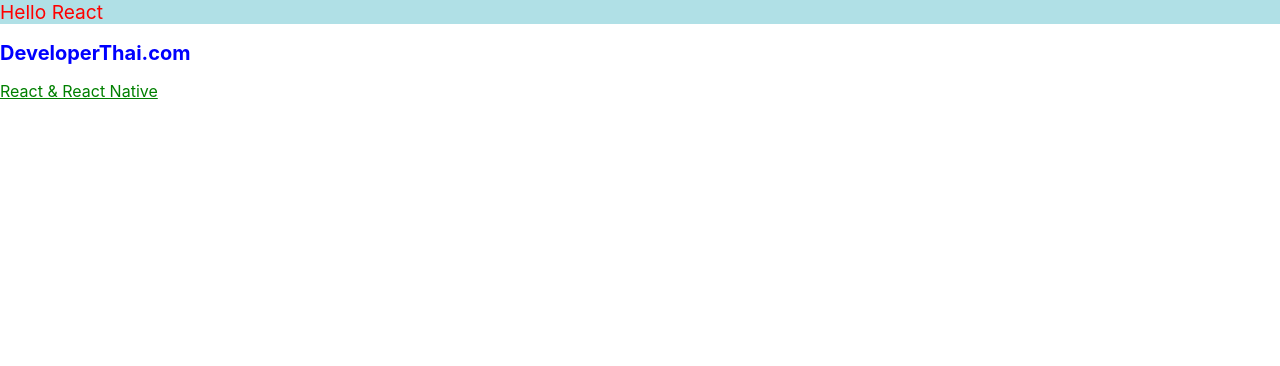
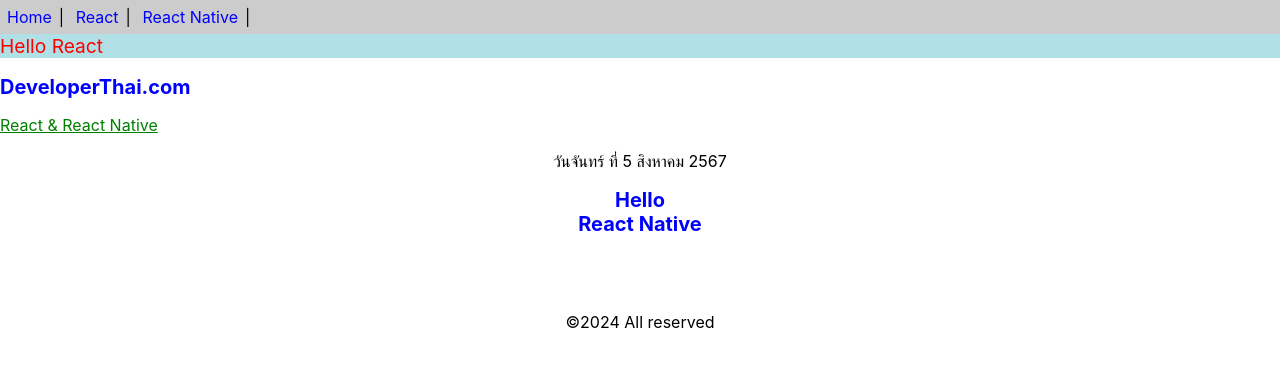
Before and after one commit to imkuromi/app, a React (Create React App) app: page / in a window 1280 px wide. Shown: the top 366 px of the page. Built offline with nearby package versions, Linux system fonts and the light colour scheme.

Commit message:
Add component
 Add component

```diff
--- a/src/App.js
+++ b/src/App.js
@@ -1,4 +1,6 @@
 import React from "react";
+import Calendar from "./class-component";
+import { Header, Content, Footer } from "./func-components";
 import "./style.css";
 function App() {
   const divStyle = {
@@ -8,9 +10,17 @@
   };
   return (
     <>
+    <Header/>
       <div style={divStyle}>Hello React</div>
       <h2>DeveloperThai.com</h2>
       <div className="title">React & React Native</div>
+      <p>
+        <center>
+          <Calendar />
+        </center>
+      </p>
+      <Content/>
+      <Footer/>
     </>
   );
 }
--- /dev/null
+++ b/src/class-component.js
@@ -0,0 +1,20 @@
+import React, { Component } from "react";
+export default class Calendar extends Component{
+    getDate(){
+        const dayNames = ['อาทิตย์', 'จันทร์', 'อังคาร', 'พุธ', 'พฤหัสบดี', 'ศุกร์', 'เสาร์']
+        const monthNames = [
+            'มกราคม', 'กุมภาพันธ์', 'มีนาคม', 'เมษายน', 'พฤษภาคม', 'มิถุนายน',
+            'กรกฎาคม', 'สิงหาคม', 'กันยายน', 'ตุลาคม', 'พฤศจิกายน', 'ธันวาคม'
+          ]
+        const date = new Date()
+        const weekDay = dayNames[date.getDay()]
+        const day = date.getDate()
+        const month = monthNames[date.getMonth()]
+        const year = date.getFullYear() + 543
+        return `วัน${weekDay} ที่ ${day} ${month} ${year}`
+    }
+
+    render(){
+        return <div>{this.getDate()}</div>
+    }
+}
--- /dev/null
+++ b/src/func-components.js
@@ -0,0 +1,31 @@
+import React from "react";
+export function Header(){
+    const aStyle = {
+        display: 'inline-block',
+        color: 'blue',
+        margin: '7px',
+        textDecoration:'none'
+    }
+        return(
+            <div style={{backgroundColor:'#ccc'}}>
+                <a href=""style={aStyle}>Home</a>|&nbsp;
+                <a href=""style={aStyle}>React</a>|&nbsp;
+                <a href=""style={aStyle}>React Native</a>|&nbsp;
+            </div>
+        )
+    }
+export function Content(){
+    return (
+        <div style={{textAlign:'center'}}>
+            <h2>Hello <br/>React Native</h2>
+            <br/><br/><br/>
+        </div>
+    )
+}
+export const Footer = () =>{
+    return(
+        <div style={{textAlign:'center'}}>
+            &copy;{new  Date().getFullYear()} All reserved
+        </div>
+    )
+}
```
Also changed, not shown: 1 other file (tests, documents, lock files or other folders).
